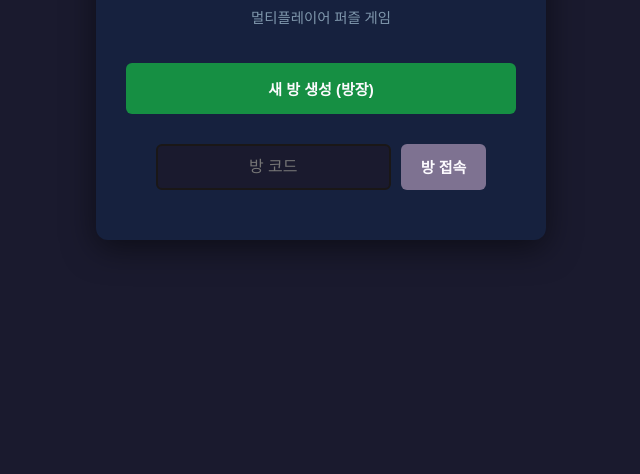
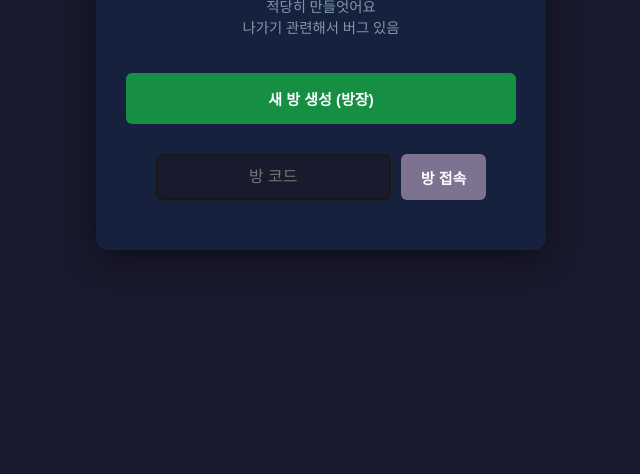
Before and after one commit to Nyarla4/multiColorTile, a plain HTML site: page index.html in a window 1280 px wide. Shown: the part 326-800 px from the top of the page, without its empty margins (319-959 px from the left). Drawn offline with nearby package versions, Linux system fonts and the light colour scheme.

Commit message:
텍스트 수정

```diff
--- a/index.html
+++ b/index.html
@@ -10,7 +10,11 @@
     <div id="screen-lobby" class="screen active">
         <div class="panel">
             <h1>컬러 타일 멀티</h1>
-            <p class="text-muted">멀티플레이어 퍼즐 게임</p>
+            <p class="text-muted">
+                적당히 만들엇어요
+                <br>
+                나가기 관련해서 버그 있음
+            </p>
             <br>
             <button id="btn-create-room" class="btn-secondary" style="width: 100%; padding: 15px;">새 방 생성 (방장)</button>
             <div class="form-group" style="margin-top: 30px;">
@@ -57,7 +61,7 @@
             <label
                 style="cursor: pointer; display: flex; align-items: center; gap: 8px; font-weight: bold; color: var(--text-muted); font-size: 14px;">
                 <input type="checkbox" id="toggle-emoji" style="cursor: pointer; width: 18px; height: 18px;">
-                <span>모양 표시 (이모지 모드)</span>
+                <span>모양 표시</span>
             </label>
         </div>
 
```
